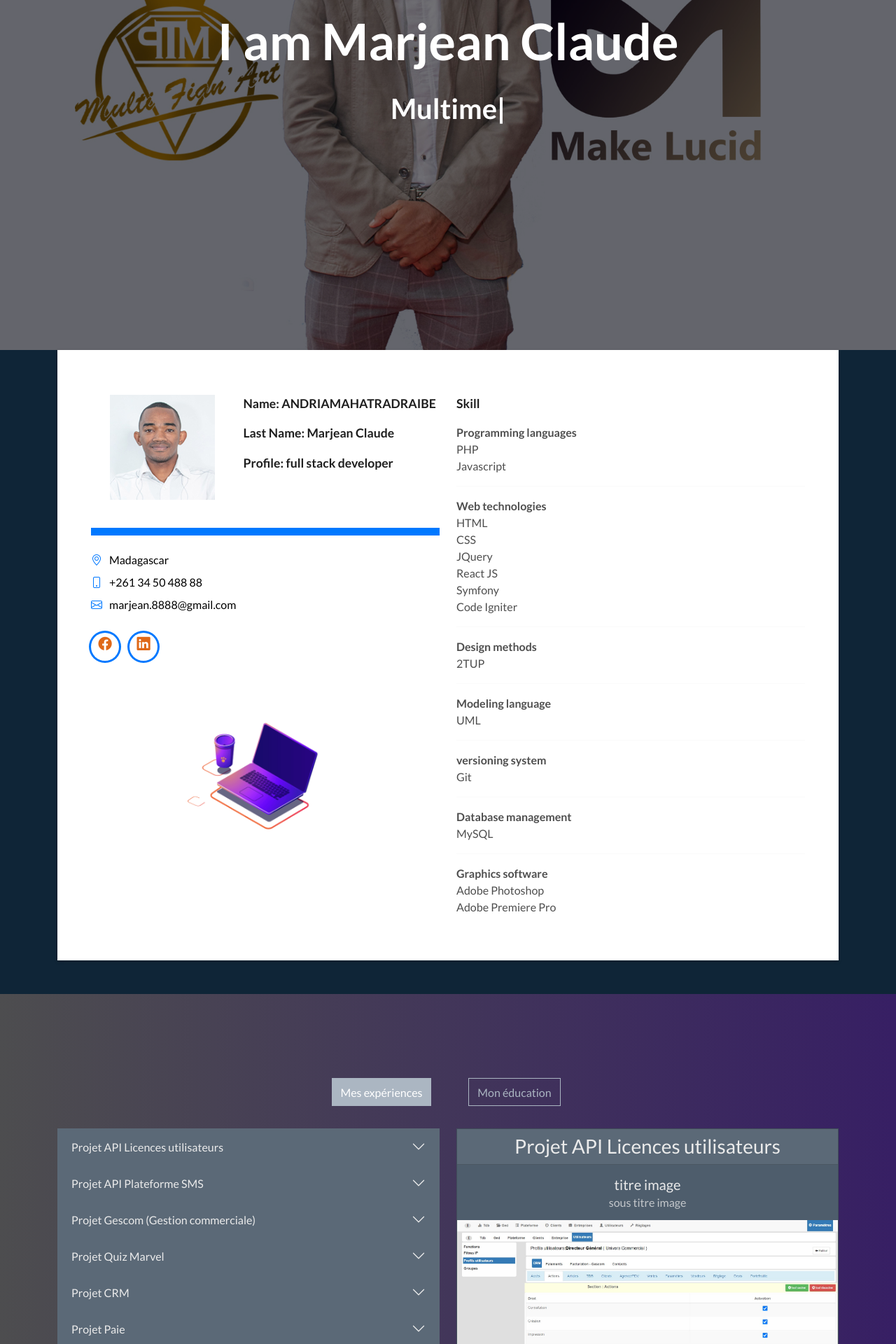
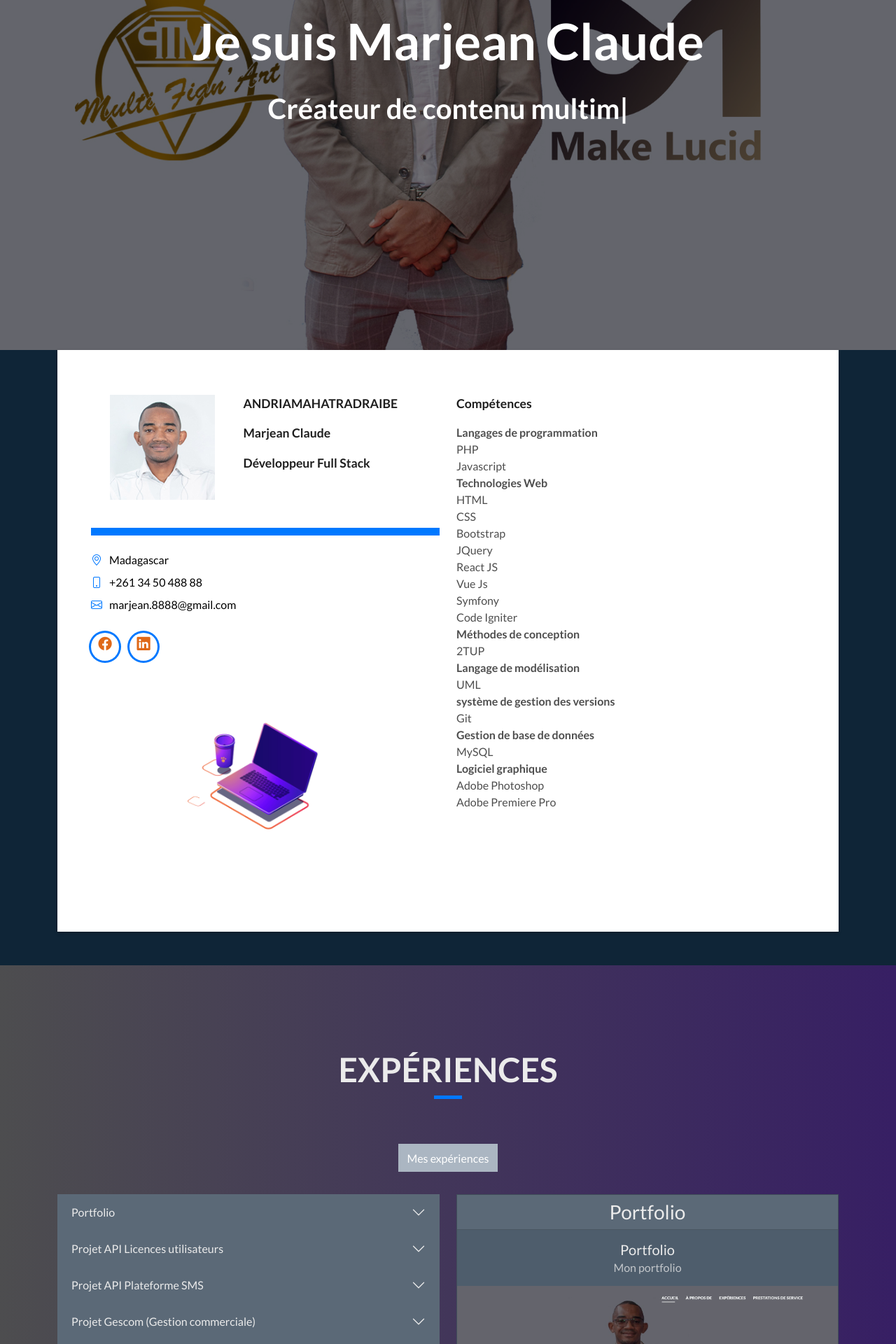
Before and after one commit to claudemarjean/MyPortFolio, a React (Create React App) app: page / in a window 1280 px wide. Shown: the part 300-2220 px from the top of the page at 70% size. Built offline with nearby package versions, Linux system fonts and the light colour scheme.

Commit message:
fix détails for version 1.0

```diff
--- a/src/components/Header.js
+++ b/src/components/Header.js
@@ -7,9 +7,9 @@ const Header = () => {
         <h1 className="logo"><a href="index.html"></a></h1>
         <nav id="navbar" className="navbar">
           <ul>
-            <li><a className="nav-link scrollto active" href="#hero">Home</a></li>
-            <li><a className="nav-link scrollto" href="#about">About</a></li>
-            <li><a className="nav-link scrollto" href="#experiences">experiences</a></li>
+            <li><a className="nav-link scrollto active" href="#hero">Accueil</a></li>
+            <li><a className="nav-link scrollto" href="#about">à propos</a></li>
+            <li><a className="nav-link scrollto" href="#experiences">expériences</a></li>
             <li><a className="nav-link scrollto" href="#services">Services</a></li>
             {/* <li><a className="nav-link scrollto" href="#blog">Blog</a></li> */}
           </ul>
--- a/src/components/Hero.js
+++ b/src/components/Hero.js
@@ -14,12 +14,12 @@ const Hero = () => {
       <div className="hero-content display-table">
         <div className="table-cell">
           <div className="container">
-            <h1 className="hero-title mb-4">I am Marjean Claude</h1>
+            <h1 className="hero-title mb-4">Je suis Marjean Claude</h1>
             <ReactTyped
               strings={[
-                'developer front-End',
-                'Developer Back-End',
-                'Multimedia Content Creator'
+                'Développeur front-End',
+                'Développeur Back-End',
+                'Créateur de contenu multimédia'
               ]}
               typeSpeed={40}
               backSpeed={50}
--- a/src/components/main/About.js
+++ b/src/components/main/About.js
@@ -37,17 +37,17 @@ const About = () => {
                                             <div className="about-info">
                                                 <p>
                                                     <span className="title-s">
-                                                        Name:<span> ANDRIAMAHATRADRAIBE</span>
+                                                        <span> ANDRIAMAHATRADRAIBE</span>
                                                     </span>
                                                 </p>
                                                 <p>
                                                     <span className="title-s">
-                                                        Last Name: <span> Marjean Claude</span>
+                                                        <span> Marjean Claude</span>
                                                     </span>
                                                 </p>
                                                 <p>
                                                     <span className="title-s">
-                                                        Profile: <span> full stack developer</span>
+                                                        <span> Développeur Full Stack</span>
                                                     </span>
                                                 </p>
                                             </div>
@@ -78,32 +78,28 @@ const About = () => {
                                 </div>
                                 <div className="col-md-6 text-start">
                                     <div className="skill-mf">
-                                        <p className="title-s"><b>Skill</b></p>
-                                        <span><b>Programming languages</b></span>
+                                        <p className="title-s"><b>Compétences</b></p>
+                                        <span><b>Langages de programmation</b></span>
                                         <div><span>PHP</span></div>
                                         <div><span>Javascript</span></div>
-                                        <hr/>
-                                        <div><span><b>Web technologies</b></span></div>
+                                        <div><span><b>Technologies Web</b></span></div>
                                         <div><span>HTML</span></div>
                                         <div><span>CSS</span></div>
+                                        <div><span>Bootstrap</span></div>
                                         <div><span>JQuery</span></div>
                                         <div><span>React JS</span></div>
+                                        <div><span>Vue Js</span></div>
                                         <div><span>Symfony</span></div>
                                         <div><span>Code Igniter</span></div>
-                                        <hr/>
-                                        <div><span><b>Design methods</b></span></div>
+                                        <div><span><b>Méthodes de conception</b></span></div>
                                         <div><span>2TUP</span></div>
-                                        <hr/>
-                                        <div><span><b>Modeling language</b></span></div>
+                                        <div><span><b>Langage de modélisation</b></span></div>
                                         <div><span>UML</span>
-                                        <hr/>
-                                        <div><span><b>versioning system</b></span></div>
+                                        <div><span><b>système de gestion des versions</b></span></div>
                                         <div><span>Git</span></div>
-                                        <hr/>
-                                        <div><span><b>Database management</b></span></div>
+                                        <div><span><b>Gestion de base de données</b></span></div>
                                         <div><span>MySQL</span></div>
-                                        <hr/>
-                                        <div><span><b>Graphics software</b></span></div>
+                                        <div><span><b>Logiciel graphique</b></span></div>
                                         <div><span>Adobe Photoshop</span></div></div>
                                         <div></div><span>Adobe Premiere Pro</span>
                                     </div>
--- a/src/components/main/Cursus.js
+++ b/src/components/main/Cursus.js
@@ -137,10 +137,22 @@ const Cursus = () => {
   return (
     <section id="experiences" className="mytabs_area p_120">
       <div className="container">
+        <div className="row">
+          <div className="col-md-12">
+            <div className="title-box text-center">
+              <h3 className="title-a">
+                Expériences
+              </h3>
+              <div className="line-mf"></div>
+            </div>
+          </div>
+        </div>
+      </div>
+      <div className="container">
         <div className='row'>
           <div className='col-sm-4 mx-auto'>
             <div className='row'>
-              <div className='col-sm-6'>
+              <div className='col-sm-12'>
                 <button
                   type="button"
                   className={`btn btn-outline-light ${mode === 'experiences' ? 'active' : ''}`}
@@ -148,14 +160,14 @@ const Cursus = () => {
                   <span style={{ verticalAlign: 'inherit' }}>Mes expériences</span>
                 </button>
               </div>
-              <div className='col-sm-6'>
+              {/* <div className='col-sm-6'>
                 <button
                   type="button"
                   className={`btn btn-outline-light ${mode === 'education' ? 'active' : ''}`}
                   onClick={toggleEducation}>
                   <span style={{ verticalAlign: 'inherit' }}>Mon éducation</span>
                 </button>
-              </div>
+              </div> */}
             </div>
           </div>
         </div>
--- a/src/components/main/Service.js
+++ b/src/components/main/Service.js
@@ -23,7 +23,8 @@ const Service = () => {
               <div className="service-content">
                 <h2 className="s-title" >Front-End Web Development</h2>
                 <p className="s-description text-center">
-                  Full Stack Web Developer, specializing in Front-End, proficient in HTML, CSS, JavaScript, React JS, Angular JS, D3JS. Creates captivating interfaces, delivering an exceptional user experience.
+
+                  Développeur Web Full Stack, spécialisé en Front-End, maîtrisant HTML, CSS, JavaScript, React JS, Angular JS, D3JS. Crée des interfaces captivantes offrant une expérience utilisateur exceptionnelle.
                 </p>
               </div>
             </div>
@@ -36,7 +37,8 @@ const Service = () => {
               <div className="service-content">
                 <h2 className="s-title">Back-End Web Development</h2>
                 <p className="s-description text-center">
-                  Experienced Full Stack web developer specializing in Back-End development, with expertise in PHP, CodeIgniter, Symfony, for crafting robust Back-End systems for seamless web applications.
+
+                  Développeur Web Full Stack expérimenté spécialisé dans le développement Back-End, avec une expertise en PHP, CodeIgniter, Symfony, pour créer des systèmes Back-End robustes pour des applications web fluides.
                 </p>
               </div>
             </div>
@@ -49,7 +51,8 @@ const Service = () => {
               <div className="service-content">
                 <h2 className="s-title">Photographer</h2>
                 <p className="s-description text-center">
-                  Photographer and Videographer with expertise in video shooting, editing, photo retouching, and the creation of compelling advertising materials.
+
+                  Photographe et vidéaste avec une expertise dans la prise de vue vidéo, le montage, la retouche photo et la création de matériel publicitaire percutant.
                 </p>
               </div>
             </div>
--- a/src/components/main/dataCursus/dataCursus.js
+++ b/src/components/main/dataCursus/dataCursus.js
@@ -21,13 +21,23 @@ export const dataEducation = [
   ];
 
 export const dataExperiences = [
+  {
+    date: "Fevrier 2024 - Avril 2024",
+    title: "Portfolio",
+    description: "Développement d'un portfolio en React.js avec du contenu dynamique.",
+    titreImage: "Portfolio",
+    sousTitreImage: "Mon portfolio",
+    descriptionImage : "Page d'accueil de mon portfolio disponible à l'adresse suivante : claudemarjean.vercel.app",
+    imageName: "claudemarjean"
+
+  },
     {
       date: "Fevrier 2024 - Avril 2024",
       title: "Projet API Licences utilisateurs",
       description: "Création des points d'accès (endpoints) pour obtenir les profils,les droits et les accès de chaque utilisateur par logiciel,permettant à l'utilisateur une gestion complète desautorisations.",
-      titreImage: "titre image",
-      sousTitreImage: "sous titre image",
-      descriptionImage : "description Licences Uitilisateurs",
+      titreImage: "Profils utilisateurs",
+      sousTitreImage: "Gestion des droits pour chaque menue",
+      descriptionImage : "C\'est l\'interface de l\'application qui consomme l\'API des licences utilisateurs pour la gestion des profils et des droits d'accès pour chaque menu, afin que toutes les applications utilisent des droits centralisés.",
       imageName: "imageLicenceUtilisateur"
 
     },
@@ -35,18 +45,18 @@ export const dataExperiences = [
       date: "Décembre 2023 - Janvier 2024",
       title: "Projet API Plateforme SMS",
       description: "Transition d'une plateforme SMS, API de gestion de SMS pour l'entreprise, intégrant l'adaptation des API de SOAP à REST garantissant la continuité des opérations.",
-      titreImage: "titre image",
-      sousTitreImage: "sous titre image",
-      descriptionImage: "descritpion image",
+      titreImage: "API SMS",
+      sousTitreImage: "allmysms",
+      descriptionImage: "Migration de l'API utilisée précédemment par une application, passant de SOAP à l'API REST de allmysms dans une application de gestion des SMS pour l'entreprise.",
       imageName: "imageSMSProject"
     },
     {
       date: "Septembre 2023 - Novembre 2023",
       title: "Projet Gescom (Gestion commerciale)",
       description: "Conception et réalisation de la gestion des document commerciaux sur le bon de commande et bon de livraison des clients.",
-      titreImage: "titre image",
-      sousTitreImage: "sous titre image",
-      descriptionImage: "Gescom",
+      titreImage: "Documents commerciaux",
+      sousTitreImage: "Module clients",
+      descriptionImage: "Interface du menu des documents commerciaux, incluant les bons de livraison destinés aux clients, permettant l'ajout, la modification et l'exportation précise des documents avec les articles au format PDF.",
       imageName: "imageGescom"
     },
     {
@@ -54,35 +64,35 @@ export const dataExperiences = [
       title: "Projet Quiz Marvel",
       description: "Conception et développement d'un site de quiz interactif en React.js, mettant en œuvre les Hooks React pour la gestion de l'état et la logique de composant.",
       titreImage: "Marvel Quiz",
-      sousTitreImage: "Page Quiz",
-      descriptionImage: "descritpion image",
+      sousTitreImage: "Page de quiz",
+      descriptionImage: "Interface de quiz dans l'application destinée aux fans de Marvel, comprenant des questions à choix multiples qui fournissent une évaluation à la fin, accompagnée d'explications données par les héros de Marvel. Les utilisateurs peuvent accéder à un classement différent en fonction de leurs résultats obtenus.",
       imageName: "marvelQuizTwo"
     },
     {
       date: "Juin 2023 - Août 2023",
       title: "Projet CRM",
       description: "Conception et réalisation de la gestion des contacts clients, des devis, et envoi des e-mails pour les devis. ",
-      titreImage: "titre image",
-      sousTitreImage: "sous titre image",
-      descriptionImage: "descritpion image",
+      titreImage: "Devis",
+      sousTitreImage: "Module clients",
+      descriptionImage: "Interface de gestion des devis permettant l'ajout, la modification et l'exportation précise des devis pour chaque client sélectionné, avec la possibilité d'envoyer chaque devis par e-mail aux clients correspondants en fonction des contacts.",
       imageName: "imageCRM"
     },
     {
       date: "Janvier 2023 - Mai 2023",
       title: "Projet Paie",
       description: "Conception et réalisation d'un module pour la validation et la diffusion précise des bulletins de paie dans l'application web\"Paie\", pour sa diffusion dans l'application mobile \"Bulletinmobile\". ",
-      titreImage: "titre image",
-      sousTitreImage: "sous titre image",
-      descriptionImage: "descritpion image",
+      titreImage: "Saisie individuelle",
+      sousTitreImage: "Module Bulletins",
+      descriptionImage: "Interface pour la saisie des bulletins individuelle, comprenant les étapes de préparation, de validation et de diffusion, depuis l'application web jusqu'à l'application mobile.",
       imageName: "imagePaie"
     },
     {
       date: "Avril 2022 - Janvier 2023",
       title: "Projets Comptabilité",
       description: "Conception et développement de fonctionnalités avancées de gestion des écritures comptables en multi-devises. Gestion réactive des problèmes clients afin d'améliorer l'expérience utilisateur, et attribution de droits de communication spécifiques pour simplifier la déclaration fiscale.",
-      titreImage: "titre image",
-      sousTitreImage: "sous titre image",
-      descriptionImage: "descritpion image",
+      titreImage: "écriture",
+      sousTitreImage: "écriture multi-devise",
+      descriptionImage: "Interface de saisie des écritures comptables en multi-devise, avec ajout des documents comptables sur le côté droit pour chaque écriture dans le système de GED (Gestion Électronique des Documents).",
       imageName: "comptaOne"
     }
   ];
--- a/src/components/main/dataCursus/imageProject.js
+++ b/src/components/main/dataCursus/imageProject.js
@@ -5,10 +5,12 @@ import imageCRM from '../../../assets/images/imagesProjectExperiences/devisCRM.j
 import imagePaie from '../../../assets/images/imagesProjectExperiences/paie.jpg';
 import comptaOne from '../../../assets/images/imagesProjectExperiences/compta1.jpg';
 import marvelQuizTwo from '../../../assets/images/imagesProjectExperiences/marvelQuiz2.jpg';
+import claudemarjean from '../../../assets/images/imagesProjectExperiences/claudemarjean.jpeg';
 
 
 
 export   const imageFiles = {
+    claudemarjean : claudemarjean,
     imageLicenceUtilisateur : imageLicenceUtilisateur,
     imageSMSProject : imageSMSProject,
     imageGescom: imageGescom,
```
Also changed, not shown: src/assets/images/imagesProjectExperiences/claudemarjean.jpeg (added).
